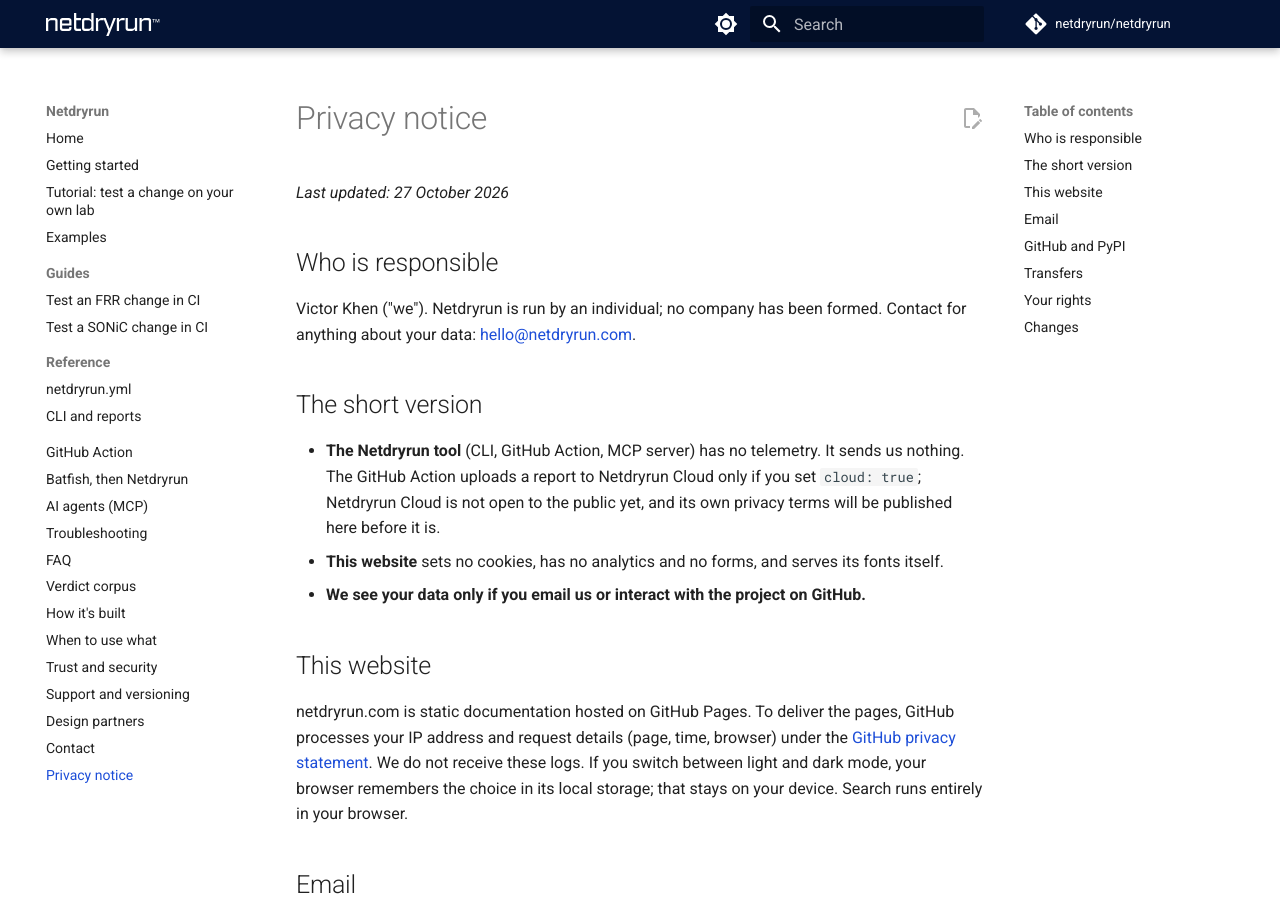
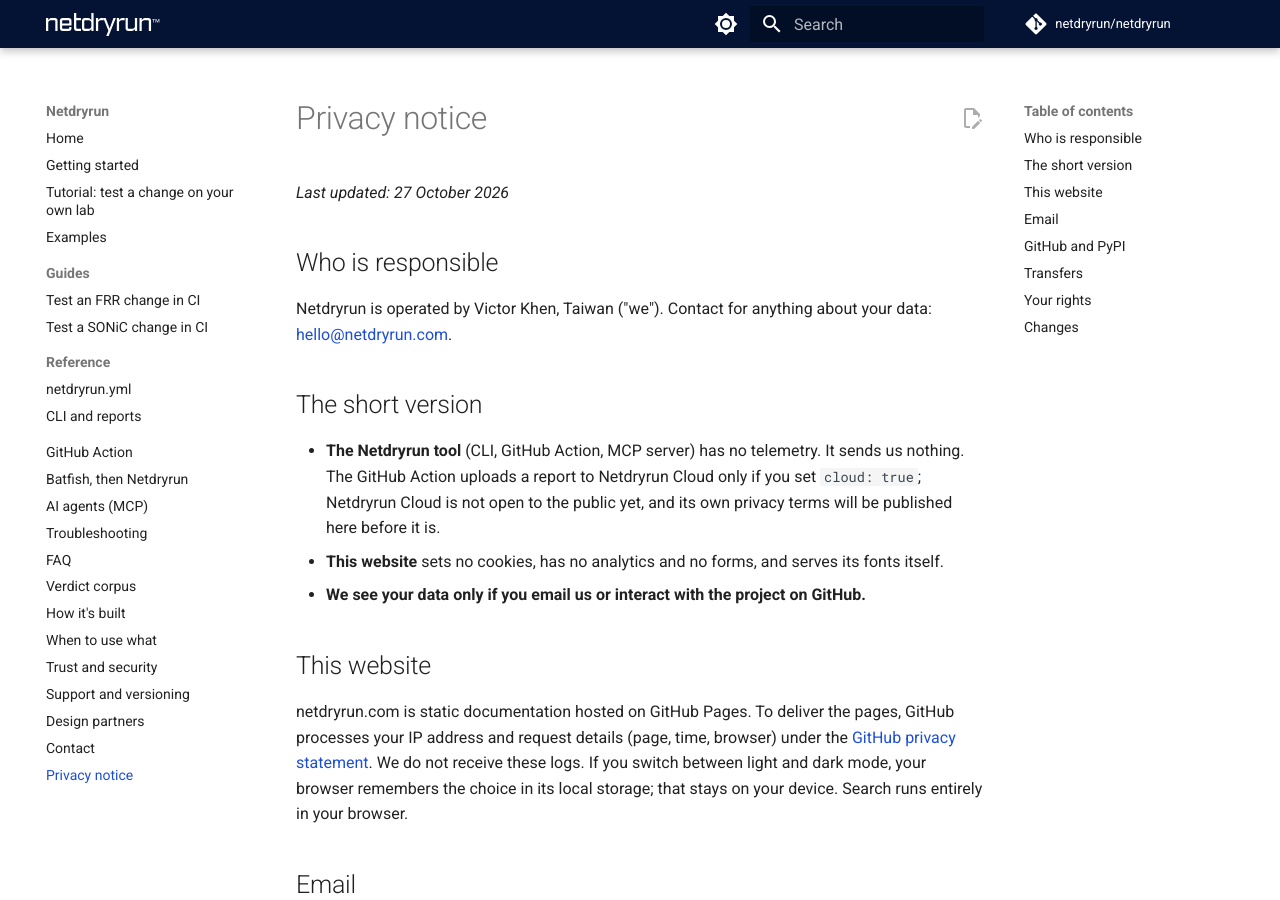
Before and after one commit to actions-marketplace-validations/netdryrun_Netdryrun, an MkDocs documentation site: the page built from website/docs/privacy.md, in a window 1280 px wide and 900 px high. Built offline with MkDocs 1.6.1 and Material for MkDocs 9.7.7, drawn with Linux system fonts in a browser that asks for light colours; plug-ins that fetch from the network failed and are left out; comment, search, counter and statistics services are not loaded.

Commit message:
Privacy notice: say who operates Netdryrun, without the 'no company' line

```diff
--- a/website/docs/llms-full.txt
+++ b/website/docs/llms-full.txt
@@ -3089,7 +3089,7 @@
 
 ## Who is responsible
 
-Victor Khen ("we"). Netdryrun is run by an individual; no company has been formed. Contact for anything about your data: [hello@netdryrun.com](mailto:hello@netdryrun.com).
+Netdryrun is operated by Victor Khen, Taiwan ("we"). Contact for anything about your data: [hello@netdryrun.com](mailto:hello@netdryrun.com).
 
 ## The short version
 
--- a/website/docs/privacy.md
+++ b/website/docs/privacy.md
@@ -9,7 +9,7 @@
 
 ## Who is responsible
 
-Victor Khen ("we"). Netdryrun is run by an individual; no company has been formed. Contact for anything about your data: [hello@netdryrun.com](mailto:hello@netdryrun.com).
+Netdryrun is operated by Victor Khen, Taiwan ("we"). Contact for anything about your data: [hello@netdryrun.com](mailto:hello@netdryrun.com).
 
 ## The short version
 
```
Also changed, not shown: website/docs/legal-notice.md (+1 -1 lines).
